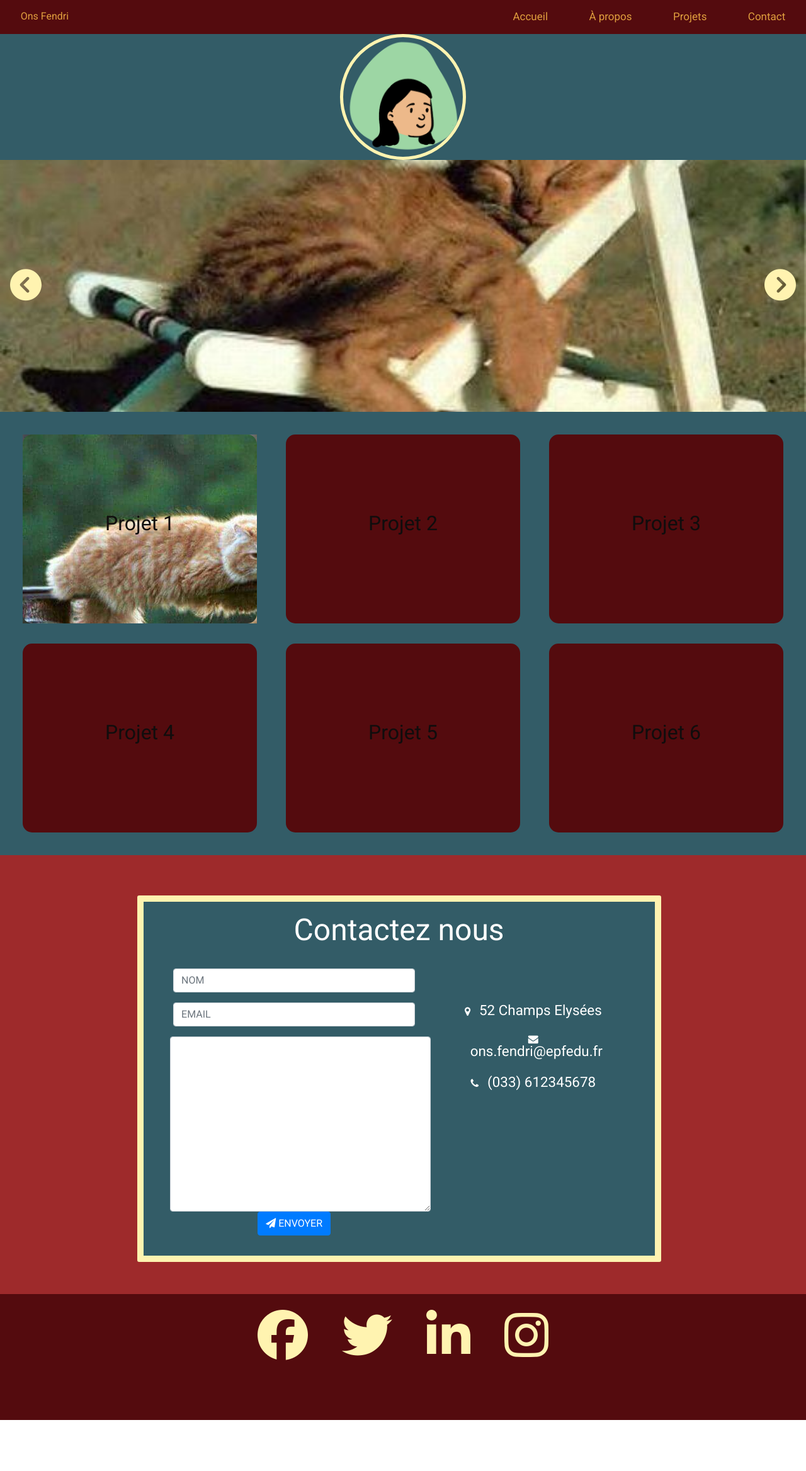
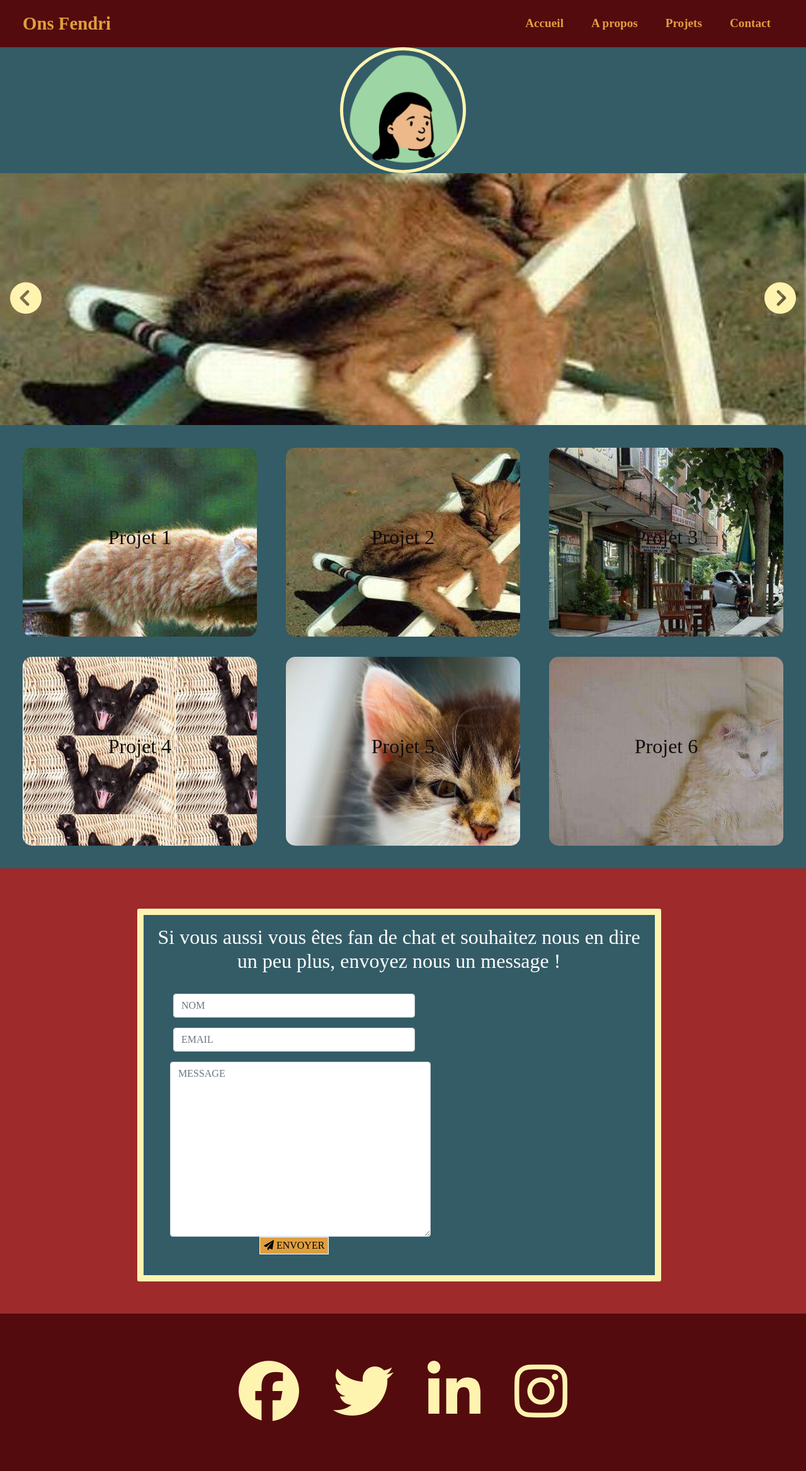
Before and after one commit to OnsFendri/Projet-portfolio, a plain HTML site: page index.html in a window 1280 px wide. Shown: the whole page at 63% size. Before the commit the page ends 2255 px from the top, so only its background shows below. Drawn offline with nearby package versions, Linux system fonts and the light colour scheme.

Commit message:
nouveau commit

```diff
--- a/app.js
+++ b/app.js
@@ -1,3 +1,4 @@
+/* SLIDER */
 let img_Slider = document.getElementsByClassName('img_Slider');
 let etape = 0;
 let nbr__img = img_Slider.length;
@@ -7,46 +8,59 @@ let suivant = document.querySelector('.suivant');
 
 
 function enleverActiveImages() {
-    for(let i = 0 ; i < nbr__img ; i++) {
+    for (let i = 0; i < nbr__img; i++) {
         img_Slider[i].classList.remove('active');
     }
 }
 
-suivant.addEventListener('click', function() {
+suivant.addEventListener('click', function () {
     etape++;
-    if(etape >= nbr__img) {
+    if (etape >= nbr__img) {
         etape = 0;
     }
     enleverActiveImages();
     img_Slider[etape].classList.add('active');
 })
 
-precedent.addEventListener('click', function() {
+precedent.addEventListener('click', function () {
     etape--;
-    if(etape < 0) {
+    if (etape < 0) {
         etape = nbr__img - 1;
     }
     enleverActiveImages();
     img_Slider[etape].classList.add('active');
 })
 
-setInterval(function() {
+setInterval(function () {
     etape++;
-    if(etape >= nbr__img) {
+    if (etape >= nbr__img) {
         etape = 0;
     }
     enleverActiveImages();
     img_Slider[etape].classList.add('active');
 }, 3000)
 
-jQuery(function(){
+
+/* SCROLL UP */
+
+jQuery(function () {
     $(function () {
         $(window).scroll(function () { //Fonction appelée quand on descend la page
-            if ($(this).scrollTop() > 200 ) {  // Quand on est à 200pixels du haut de page,
-                $('#scrollUp').css('right','10px'); // Replace à 10pixels de la droite l'image
+            if ($(this).scrollTop() > 200) {  // Quand on est à 200pixels du haut de page,
+                $('#scrollUp').css('right', '10px'); // Replace à 10pixels de la droite l'image
             } else {
-                $('#scrollUp').removeAttr( 'style' ); // Enlève les attributs CSS affectés par javascript pour cacher
+                $('#scrollUp').removeAttr('style'); // Enlève les attributs CSS affectés par javascript pour cacher
             }
         });
     });
 });
+
+
+/* BARRE DE NAVIGATION RESPONSIVE */
+
+const hamburger = document.querySelector('.hamburger');
+const navLink = document.querySelector('.nav_link');
+navLink.classList.toggle('hide');
+hamburger.addEventListener('click', () => {
+    navLink.classList.toggle('hide');
+})
--- a/css/style.css
+++ b/css/style.css
@@ -1,12 +1,15 @@
 * {
+    /* Reset pour retirer les marges que google propose*/
     box-sizing: border-box;
     border: 0;
     margin: 0;
-    font-family: 'Roboto', sans-serif;
+    font-family:'Times New Roman', Times, serif;
+    list-style: none;
 }
 
 html {
-    scroll-behavior: smooth;     /* Pour que le retour vers le haut de page soit fluide */
+    scroll-behavior: smooth;
+    /* Pour que le retour vers le haut de page soit fluide */
 }
 
 table {
@@ -50,51 +53,85 @@ input[type='button'] {
     padding: 10px;
 }
 
-/*input[type='button']:hover {
-    cursor: pointer;
-    -webkit-animation: heartbeat 1.5s ease-in-out infinite both;
-    animation: heartbeat 1.5s ease-in-out infinite both;
-} */
+/* ___________________________ BARRE DE NAVIGATION ____________________________*/
+a {
+    text-decoration: none;
+    color: black;
+    font-size: 1.2rem;
+    font-weight: bold;
 
-/* ___________________________ Menu responsive ____________________________*/
-.topnav {
-    display: flex;
-    flex-direction: row;
-    justify-content: space-around;
-    background-color: #540b0e;
-    color: #3617a7;
-    overflow: hidden;
 }
 
-.topnav a,
-.topnav span {
-    padding: 14px 16px;
+/* nav styles */
+
+.navbar {
+    display: flex;
+    justify-content: space-between;
+    align-items: center;
+    padding-top: 20px;
+    background-color: #540b0e;
+}
+
+.logo {
+    font-size: 1.8rem;
+    color: #e09f3e;
+    padding-left: 20px;
+}
+
+.hamburger {
+    padding-right: 20px;
+    cursor: pointer;
+}
+
+.hamburger .line {
+    display: block;
+    width: 40px;
+    height: 5px;
+    margin-bottom: 10px;
+    background-color: white;
+}
+
+.nav_link {
+    position: fixed;
+    width: 94%;
+    top: 5rem;
+    left: 18px;
+    background-color: #9e2a2b;
+}
+
+.nav_link a {
+    display: block;
+    text-align: center;
+    padding: 10px 0;
     color: #e09f3e;
 }
 
-.topnav span {
-    margin-right: 70%;
+.nav_link a:hover {
+    background-color: #9e2a2b;
+    color: #e09f3e;
 }
 
-.topnav a {
-    display: block;
-    text-align: center;
-    text-decoration: none;
-    font-size: 17px;
+.hide {
+    display: none;
 }
 
-.topnav a:hover {
-    background-color: #9e2a2b;
-    color: #ffffff;
+@media screen and (min-width: 795px) {
+    .nav_link {
+        display: block;
+        position: static;
+        width: auto;
+        margin-right: 20px;
+        background: none;
     }
 
-.topnav a.active {
-    background-color: #540b0e 2b;
-    color: #ffffff;
+    .nav_link a {
+        display: inline-block;
+        padding: 15px 20px;
     }
 
-.topnav .icon {
+    .hamburger {
         display: none;
+    }
 }
 
 /* ______________________________ SECTIONS ________________________________*/
@@ -102,15 +139,6 @@ input[type='button'] {
 #section {
     min-height: 200px;
     padding: 20px;
-}
-
-footer {
-    bottom: 0;
-    width: 100%;
-    height: 200px;
-    /* Height of the footer */
-    background-color: #540b0e;
-    text-align: center;
 }
 
 #edito {
@@ -133,12 +161,6 @@ footer {
 }
 
 /* ______________________________ CAROUSSEL  ________________________________*/
-
-* {
-    margin: 0;
-    padding: 0;
-    box-sizing: border-box;
-}
 
 .Slider {
     height: 50vh;
@@ -181,55 +203,13 @@ footer {
     left: 1rem;
 }
 
-/* Boutons précédent et suivant
-.prev,
-.next {
-    cursor: pointer;
-    position: absolute;
-    top: 50%;
-    width: auto;
-    margin-top: -22px;
-    padding: 16px;
-    color: white;
-    font-weight: bold;
-    font-size: 18px;
-    transition: 0.6s ease;
-    border-radius: 0 3px 3px 0;
-    user-select: none;
-}
-*/
 
-fond noir avec transparence au hover .prev:hover,
-.next:hover {
-    background-color: rgba(0, 0, 0, 0.8);
-}
-
-/*
-La légende
-.text {
-    color: #f2f2f2;
-    font-size: 15px;
-    padding: 8px 12px;
-    text-align: center;
-}
-
-/* */
-les points de navigation .dot {
-    color: rgb(255, 255, 255);
-    font-size: 6rem;
-    position: absolute;
-    top: 50%;
-    cursor: pointer;
-}
+/*.dot:hover {
+    background-color: #f50c0c;
+} */
 
 
-.active,
-.dot:hover {
-    background-color: #f50c0c;
-}
-
-
-/* _____________________________ Flip Boxes ________________________________*/
+/* _____________________________ FLIP BOXES ________________________________*/
 #projets {
     display: flex;
     justify-content: space-between;
@@ -249,6 +229,11 @@ les points de navigation .dot {
     margin: 16px;
 }
 
+.flip-box .images {
+    width : 150px;
+    height : 150px;
+}
+
 .flip-box-inner {
     background-color: transparent;
     width: 100%;
@@ -258,9 +243,10 @@ les points de navigation .dot {
     transform-style: preserve-3d;
 }
 
-/* Rotation vedrticale au hover */
+
+/* flip horizontal lorsqu'on quand passe la souris sur une flip box */
 .flip-box:hover .flip-box-inner {
-    transform: rotateX(180deg);
+    transform: rotateY(180deg);
 }
 
 /* Positionnement des faces*/
@@ -286,10 +272,10 @@ les points de navigation .dot {
 .flip-box-back {
     background-color: #9e2a2b;
     color: #e09f3e;
-    transform: rotateX(180deg);
+    transform: rotateY(180deg);
 }
 
-*/ footer {
+.footer {
     text-align: center;
 }
 
@@ -298,7 +284,7 @@ les points de navigation .dot {
     margin: 25px;
 }
 
-/*________________________ Formulaire de contact ___________________________*/
+/*________________________ FORMULAIRE DE CONTACT ___________________________*/
 
 #contact {
     width: 100%;
@@ -314,7 +300,8 @@ les points de navigation .dot {
     margin-left: 10%;
     text-align: center;
     background-color: #335c67;
-    color: rgb(255, 255, 255);    /* COULEUR DU TEXTE */
+    color: rgb(255, 255, 255);
+    /* COULEUR DU TEXTE */
     border: 10px solid #fff3b0;
     border-radius: 3px;
     margin-bottom: 4%;
@@ -322,7 +309,7 @@ les points de navigation .dot {
 }
 
 .fond h3 {
-    font-size: 3rem;
+    font-size: 2rem;
     display: block;
     margin: 2%;
     margin-bottom: 0;
@@ -340,32 +327,50 @@ les points de navigation .dot {
 
 .lt textarea {
     width: 90%;
-    margin-left: 3%;
+    margin-left: 5%;
 }
 
 button {
     margin: 2%;
+    background-color: #e09f3e;
+    border: 1px solid white;
+    border-radius: 5%;
+
 }
 
-.btn-primary {                                      /* BOUTON ENVOYER */
-    background-color: #19ce16;
-    border: 1px solid white;
-    border-radius: 5%;
+
+/*________________________ FOOTER ___________________________*/
+
+footer {
+    padding: 50px 0;
+    ;
+    bottom: 0;
+    width: 100%;
+    height: 250px;
+    background-color: #540b0e;
+    text-align: center;
 }
 
 .list-item {
     margin-bottom: 2%;
     list-style-type: none;
+    /* Pour retirer les points de listes */
 }
 
 .list-item span {
+    /* Les 3 phrases de contact */
     margin-left: 10px;
     font-size: 1.4rem;
 }
 
 .list-item a {
+    /* Couleur du mail lorsqu'on ne passe pas la souris dessus */
     color: #fefffe;
     display: inline-block;
+}
+
+.contact-list {
+    color: white;
 }
 
 .list-item a:hover {
@@ -375,6 +380,8 @@ button {
 /*.form-control {
     background-color: #a7e018; /* Box de contact
 */
+
+
 
 @media screen and (min-width: 770px) {
     .fond {
@@ -426,10 +433,9 @@ button {
 
 /*________________________ RETOUR HAUT DE PAGE ___________________________*/
 
-#scrollUp
-{
+#scrollUp {
     position: fixed;
-bottom : 10px;
+    bottom: 10px;
     right: -100px;
     opacity: 0.8;
 }
@@ -520,47 +526,20 @@ opacity: 0.8;
 }
 
 /* ___________________________ Media Queries ______________________________*/
-
+/* Permettent de changer modifier l'apparence d'un site en fonction du type d'appareil -> pour réaliser la partie responsive */
 @media screen and (max-width: 768px) {
-    .topnav {
-        display: block;
-    }
-
-    .topnav span,
-    .topnav a:not(:nth-child(2)) {
-        display: none;
-    }
-
-    .topnav a.icon {
-        position: absolute;
-        right: 0;
-        top: 0;
-        display: block;
-    }
-
     .flip-box {
         width: 94%;
         justify-content: center;
     }
 
-    .topnav.responsive {
-        position: relative;
+    .fa-brands {
+        font-size: 3em;
     }
 
-    .topnav.responsive a.icon {
-        position: absolute;
-        right: 0;
-        top: 0;
-    }
-
-    .topnav.responsive a {
-        float: none;
-        display: block;
-        text-align: center;
-    }
-
-    .fa-brands {
-        font-size: 3em;
+    #arrow-up {
+        left: 85%;
+        bottom: 15px;
     }
 
     td {
@@ -580,14 +559,4 @@ opacity: 0.8;
     .flip-box {
         width: 45%;
     }
-
-    .topnav span {
-        margin-right: 30%;
 }
-}
-
-@media screen and (min-width: 1024px) and (max-width: 1850px) {
-    .topnav span {
-        margin-right: 50%;
-    }
-}
--- a/index.html
+++ b/index.html
@@ -11,26 +11,31 @@
     <link rel="preconnect" href="https://fonts.gstatic.com" crossorigin />
     <link href="https://fonts.googleapis.com/css2?family=Roboto&display=swap" rel="stylesheet" />
     <link rel="stylesheet" href="css/style.css" />
-    <link
-    rel="stylesheet"
-    href=
-"https://maxcdn.bootstrapcdn.com/bootstrap/4.4.1/css/bootstrap.min.css"/>
+    <link rel="stylesheet" href="https://maxcdn.bootstrapcdn.com/bootstrap/4.4.1/css/bootstrap.min.css" />
     <link rel="stylesheet" href="https://cdnjs.cloudflare.com/ajax/libs/font-awesome/4.7.0/css/font-awesome.min.css" />
     <script type="text/javascript" src="http://ajax.googleapis.com/ajax/libs/jquery/1.8/jquery.min.js"></script>
-    <title>Portfolio</title>
+    <title>Portfolio Ons Fendri</title>
 </head>
 
 <body>
+    <!-------------    BARRE DE NAVIGATION   ------------>
     <header>
-        <nav id="myTopnav" class="topnav">
-            <span>Ons Fendri</span>
+        <nav class="navbar">
+            <a href="/" class="logo">Ons Fendri</a>
+
+            <div class="hamburger">
+                <!-- Les 3 lignes du menu burger-->
+                <span class="line"></span>
+                <span class="line"></span>
+                <span class="line"></span>
+            </div>
+
+            <div class="nav_link">
                 <a href="#profil">Accueil</a>
-            <a href="#edito">À propos</a>
+                <a href="#edito">A propos</a>
                 <a href="#projets">Projets</a>
                 <a href="#contact">Contact</a>
-            <a href="javascript:void(0);" class="icon" onclick="toogleResponsive()" aria-label="menu burger">
-                <em class="fa fa-bars"></em>
-            </a>
+            </div>
         </nav>
     </header>
     <main>
@@ -42,13 +47,15 @@
             <!-------------    LE CAROUSSEL   ------------>
             <div class="Slider">
                 <img src="images/chat1.jpg" alt="img1" class="img_Slider active" />
+
                 <img src="images/chat2.jpg" alt="img2" class="img_Slider" />
+                <p>Test image 1</p>
                 <img src="images/chat3.jpg" alt="img3" class="img_Slider" />
                 <img src="images/chat4.jpg" alt="img5" class="img_Slider" />
                 <img src="images/chat5.jpg" alt="img5" class="img_Slider" />
                 <img src="images/chat6.jpg" alt="img5" class="img_Slider" />
                 <img src="images/chat7.jpg" alt="img5" class="img_Slider" />
-
+                <!-------------    LES POINTS DE NAVIGATION   ------------>
                 <div class="suivant">
                     <i class="fas fa-chevron-circle-right"></i>
                 </div>
@@ -57,15 +64,15 @@
                 </div>
             </div>
             <script src="app.js"></script>
-            <!-------------    LES POINTS DE NAVIGATION   ------------>
+
 
 
             <div style="text-align: center"></div>
-
         </section>
+        <!-------------    LES PROJETS   ------------>
         <section id="projets">
             <div class="flip-box" id="projet1">
-                <div class="flip-box-inner" style="background-image: url(images/chat1_c.jpg);">
+                <div class="flip-box-inner">
                     <div class="flip-box-front" style="background-image: url(images/chat1.jpg);">
                         <h2>Projet 1</h2>
                     </div>
@@ -76,7 +83,7 @@
             </div>
             <div class="flip-box" id="projet2">
                 <div class="flip-box-inner">
-                    <div class="flip-box-front">
+                    <div class="flip-box-front" style="background-image: url(images/chat2.jpg);">
                         <h2>Projet 2</h2>
                     </div>
                     <div class="flip-box-back">
@@ -86,7 +93,7 @@
             </div>
             <div class="flip-box" id="projet3">
                 <div class="flip-box-inner">
-                    <div class="flip-box-front">
+                    <div class="flip-box-front" style="background-image: url(images/chat3.jpg);">
                         <h2>Projet 3</h2>
                     </div>
                     <div class="flip-box-back">
@@ -96,7 +103,7 @@
             </div>
             <div class="flip-box" id="projet4">
                 <div class="flip-box-inner">
-                    <div class="flip-box-front">
+                    <div class="flip-box-front" style="background-image: url(images/chat4.jpg);">
                         <h2>Projet 4</h2>
                     </div>
                     <div class="flip-box-back">
@@ -106,7 +113,7 @@
             </div>
             <div class="flip-box" id="projet5">
                 <div class="flip-box-inner">
-                    <div class="flip-box-front">
+                    <div class="flip-box-front" style="background-image: url(images/chat5.jpg);">
                         <h2>Projet 5</h2>
                     </div>
                     <div class="flip-box-back">
@@ -116,7 +123,7 @@
             </div>
             <div class="flip-box" id="projet6">
                 <div class="flip-box-inner">
-                    <div class="flip-box-front">
+                    <div class="flip-box-front" style="background-image: url(images/chat6.jpg);">
                         <h2>Projet 6</h2>
                     </div>
                     <div class="flip-box-back">
@@ -126,16 +133,17 @@
             </div>
         </section>
     </main>
-
+    <!------    FORMULAIRE DE CONTACT   ------>
     <section id="contact">
-        <!------    FORMULAIRE DE CONTACT   ------>
         <div class="fond">
-            <h3>Contactez nous</h3>
+            <h3>Si vous aussi vous êtes fan de chat et souhaitez nous en dire un peu plus, envoyez nous un message !
+            </h3>
             <div class="lt">
 
                 <!------    DEBUT FORMULAIRE    ------>
                 <form class="form-horizontal" method="post" action="contact.php"></form>
-                <div class="form-group">   <!-- groupe de formulaires -->
+                <div class="form-group">
+                    <!-- groupe de form -->
                     <div class="col-sm-12">
                         <!------    NOM    ------>
                         <input type="text" class="form-control" id="NOM" placeholder="NOM" name="NOM" value="" />
@@ -148,21 +156,35 @@
                         <input type="email" class="form-control" id="EMAIL" placeholder="EMAIL" name="EMAIL" value="" />
                     </div>
                 </div>
+                <!------    MESSAGE    ------>
+                <textarea class="form-control" name="message" id="message" placeholder="MESSAGE" cols="30"
+                    rows="11"></textarea>
 
-                <!------    MESSAGE    ------>
-                <textarea class="form-control" rows="11" placeholder="MESSAGE" name="MESSAGE">
-                    </textarea>
-
-                <button class="btn btn-primary send-button" id="submit" type="submit" value="ENVOYER">
+                <!--<button class="btn btn-primary send-button" id="submit" type="submit" value="ENVOYER">
                     <i class="fa fa-paper-plane"></i>
                     <span class="send-text">ENVOYER</span>
+                </button>   -->
+                <button type="button" id="submit" type="submit" onclick="alert('Hello World!')">
+                    <i class="fa fa-paper-plane"></i>
+                    <span class="send-text"> ENVOYER</span>
                 </button>
                 </form>
+            </div>
+        </div>
         <!------    FIN DU FORMULAIRE   ------>
-            </div>
-
+    </section>
+    <!------    FOOTER  ------>
+    <footer>
+        <a href="https://www.facebook.com/" target="_red" aria-label="icône facebook"><em
+                class="fa-brands fa-facebook fa-5x"></em></a>
+        <a href="https://www.twitter.com/" target="_blank" aria-label="icône twitter"><em
+                class="fa-brands fa-twitter fa-5x"></em></a>
+        <a href="www.linkedin.com/in/ons-fendri/" target="_blank" aria-label="icône linkedin"><em
+                class="fa-brands fa-linkedin fa-5x"></em></a>
+        <a href="https://www.instagram.com/" target="_blank" aria-label="icône instagram"><em
+                class="fa-brands fa-instagram fa-5x"></em></a>
         <!------    MES INFORMATIONS    ------>
-            <div class="rt">
+        <!-- <div class="rt">
             <ul class="contact-list">
                 <li class="list-item">
                     <i class="fa fa-map-marker fa-1x">
@@ -189,23 +211,11 @@
                     </i>
                 </li>
             </ul>
-            </div>
-        </div>
-    </section>
-    <!------    FOOTER  ------>
-    <footer>
-        <a href="https://www.facebook.com/" target="_red" aria-label="icône facebook"><em
-                class="fa-brands fa-facebook fa-5x"></em></a>
-        <a href="https://www.twitter.com/" target="_blank" aria-label="icône twitter"><em
-                class="fa-brands fa-twitter fa-5x"></em></a>
-        <a href="https://www.linkedin.com/" target="_blank" aria-label="icône linkedin"><em
-                class="fa-brands fa-linkedin fa-5x"></em></a>
-        <a href="https://www.instagram.com/" target="_blank" aria-label="icône instagram"><em
-                class="fa-brands fa-instagram fa-5x"></em></a>
+        </div>  -->
     </footer>
     <!------   RETOUR EN HAUT DE PAGE  ------>
     <div id="scrollUp">
-        <a href="#top"><img src="images/to_top.png"/></a>
+        <a href="#top"><img src="images/to_top.png" /></a>
     </div>
 </body>
 
```
Also changed, not shown: images/landscape.jpg (added), images/menu-btn.png (added), images/to_top.png, 1 other file. Lines whose indentation alone changed are shown as unchanged.
